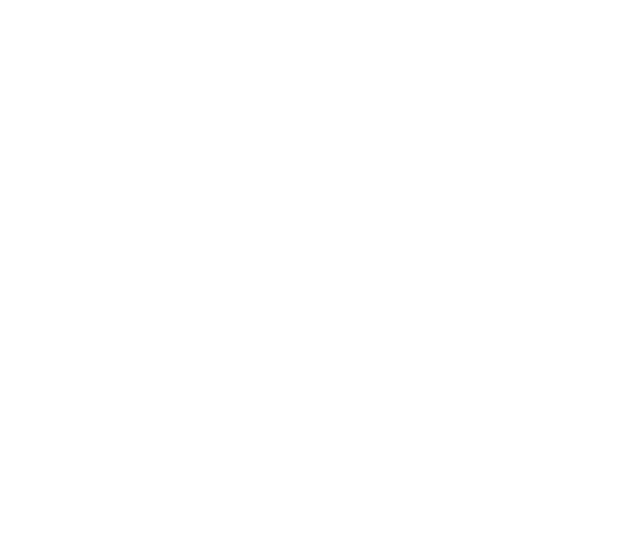
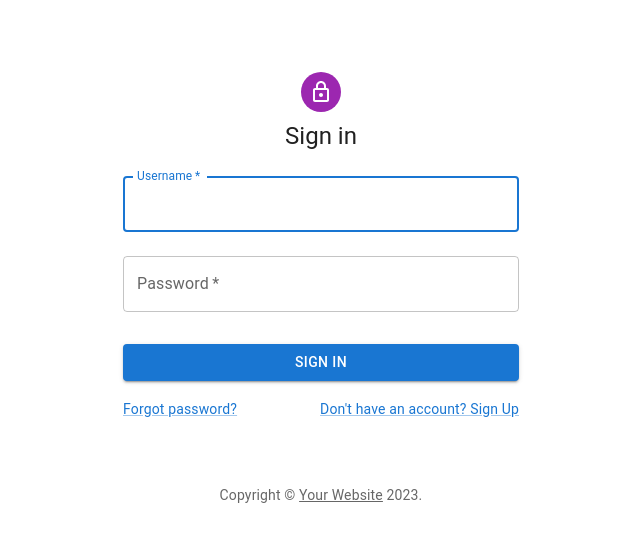
Before and after one commit to ThanhXuanDuong/financial-management-FinWise, a React (Create React App) app in the folder frontend/: page /login in a window 1280 px wide. Before the commit this address had no page. Shown: the top 542 px of the page, without its empty margins (319-959 px from the left). Built offline with nearby package versions, Linux system fonts and the light colour scheme.

Commit message:
login page

```diff
--- a/frontend/package.json
+++ b/frontend/package.json
@@ -2,6 +2,7 @@
   "name": "frontend",
   "version": "0.1.0",
   "private": true,
+  "proxy": "http://localhost:8080",
   "dependencies": {
     "@emotion/react": "^11.10.6",
     "@emotion/styled": "^11.10.6",
@@ -14,6 +15,7 @@
     "@types/node": "^16.18.14",
     "@types/react": "^18.0.28",
     "@types/react-dom": "^18.0.11",
+    "axios": "^1.3.6",
     "react": "^18.2.0",
     "react-dom": "^18.2.0",
     "react-router-dom": "^6.9.0",
--- a/frontend/src/login/Auth.tsx
+++ b/frontend/src/login/Auth.tsx
@@ -1,13 +1,37 @@
-import React from "react";
+import React, {useEffect, useState} from "react";
+import {Navigate, useLocation} from "react-router-dom";
+import axios from "axios";
 
 export default function Auth({
     children
 }: {
     children: React.ReactNode
 }){
-    return (
-        <div>
-            {children}
-        </div>
+   const location = useLocation();
+
+   const [user, setUser] = useState<{username:string}|null>(null);
+   const [isLoading, setIsLoading] = useState(true);
+
+   useEffect( () => {
+       (async() => {
+           try {
+               const user = await axios.get("/api/app-users/me");
+               setUser(user.data);
+           } catch (e) {
+           } finally {
+               setIsLoading(false);
+           }
+       })();
+       },[]);
+
+    return ( isLoading ? null:
+        <>
+            {!user
+            ? (
+            <Navigate
+                to={`/login?redirect=${encodeURIComponent(location.pathname + location.search)}`}
+            />)
+            : children}
+        </>
     )
 }
--- a/frontend/src/pages/DashboardPage.tsx
+++ b/frontend/src/pages/DashboardPage.tsx
@@ -1,7 +1,7 @@
 export default function DashboardPage(){
     return (
         <div>
-            Home
+            Dashboard
         </div>
     )
 }
--- a/frontend/src/pages/SignInPage.tsx
+++ b/frontend/src/pages/LoginPage.tsx
@@ -3,8 +3,6 @@
 import Button from '@mui/material/Button';
 import CssBaseline from '@mui/material/CssBaseline';
 import TextField from '@mui/material/TextField';
-import FormControlLabel from '@mui/material/FormControlLabel';
-import Checkbox from '@mui/material/Checkbox';
 import Link from '@mui/material/Link';
 import Grid from '@mui/material/Grid';
 import Box from '@mui/material/Box';
@@ -12,6 +10,10 @@
 import Typography from '@mui/material/Typography';
 import Container from '@mui/material/Container';
 import { createTheme, ThemeProvider } from '@mui/material/styles';
+import {FormEvent, useCallback, useMemo, useState} from "react";
+import axios from "axios";
+import {Alert, AlertTitle} from "@mui/material";
+import {useNavigate, useSearchParams} from "react-router-dom";
 
 function Copyright(props: any) {
     return (
@@ -28,15 +30,46 @@
 
 const theme = createTheme();
 
-export default function SignInPage() {
-    const handleSubmit = (event: React.FormEvent<HTMLFormElement>) => {
-        event.preventDefault();
-        const data = new FormData(event.currentTarget);
-        console.log({
-            email: data.get('email'),
-            password: data.get('password'),
-        });
-    };
+export default function LoginPage() {
+    const [credentials, setCredentials] = useState({
+        "username": "",
+        "password" : ""
+    });
+
+    const [searchParams] = useSearchParams();
+    const redirect = useMemo(
+        () => searchParams.get("redirect") || "/",
+        [searchParams]
+    );
+    const navigate = useNavigate();
+
+    const handleChange = useCallback(
+        (event: React.ChangeEvent<HTMLInputElement>) => {
+            const {name, value} = event.target;
+            setCredentials({...credentials,[name]: value})
+        },
+        [credentials, setCredentials],
+    );
+
+    const [error, setError] = useState<string>("");
+
+    const handleSubmit = useCallback(async(event:FormEvent<HTMLFormElement>) =>{
+            event.preventDefault();
+            setError("");
+
+            try {
+                await axios.post("/api/app-users/login", null, {
+                    headers:
+                        {
+                            "Authorization": "Basic " + window.btoa(`${credentials.username}:${credentials.password}`)
+                        }
+                });
+                navigate(redirect);
+            }catch (e) {
+                setError("Invalid username oder password");
+            }
+        }, [credentials,navigate,redirect]
+    );
 
     return (
         <ThemeProvider theme={theme}>
@@ -61,11 +94,13 @@
                             margin="normal"
                             required
                             fullWidth
-                            id="email"
-                            label="Email Address"
-                            name="email"
-                            autoComplete="email"
+                            id="username"
+                            label="Username"
+                            name="username"
+                            value={credentials.username}
+                            autoComplete="username"
                             autoFocus
+                            onChange = {handleChange}
                         />
                         <TextField
                             margin="normal"
@@ -75,12 +110,16 @@
                             label="Password"
                             type="password"
                             id="password"
+                            value={credentials.password}
                             autoComplete="current-password"
+                            onChange = {handleChange}
                         />
-                        <FormControlLabel
-                            control={<Checkbox value="remember" color="primary" />}
-                            label="Remember me"
-                        />
+                        {error &&
+                            <Alert severity="error" sx={{mb: 2}}>
+                                <AlertTitle>Error</AlertTitle>
+                                {error}
+                            </Alert>
+                        }
                         <Button
                             type="submit"
                             fullWidth
@@ -96,7 +135,7 @@
                                 </Link>
                             </Grid>
                             <Grid item>
-                                <Link href="#" variant="body2">
+                                <Link href={"/signup"} variant="body2">
                                     {"Don't have an account? Sign Up"}
                                 </Link>
                             </Grid>
--- a/frontend/src/pages/Root.tsx
+++ b/frontend/src/pages/Root.tsx
@@ -1,8 +1,7 @@
 import {Route, Routes} from "react-router-dom";
-import SignInPage from "./SignInPage";
+import LoginPage from "./LoginPage";
 import DashboardPage from "./DashboardPage";
 import Auth from "../login/Auth";
-import NoAuth from "../login/NoAuth";
 import SignUpPage from "./SignUpPage";
 import HomePage from "./HomePage";
 
@@ -13,16 +12,14 @@
             <Route >
                 <Route path={"/"} element={<HomePage/>}/>
 
-                <Route path={"/sign-up"} element={
-                    <NoAuth>
+                <Route path={"/signup"} element={
                         <SignUpPage />
-                    </NoAuth>}
+                 }
                 />
 
-                <Route path={"/sign-in"} element={
-                    <NoAuth>
-                        <SignInPage />
-                    </NoAuth>}
+                <Route path={"/login"} element={
+                        <LoginPage />
+                    }
                 />
 
                 <Route path={"/dashboard"} element={
--- a/frontend/src/pages/SignUpPage.tsx
+++ b/frontend/src/pages/SignUpPage.tsx
@@ -109,7 +109,7 @@
                         </Button>
                         <Grid container justifyContent="flex-end">
                             <Grid item>
-                                <Link href="#" variant="body2">
+                                <Link href={"/login"} variant="body2">
                                     Already have an account? Sign in
                                 </Link>
                             </Grid>
```
Also changed, not shown: 1 other file (tests, documents, lock files or other folders).
